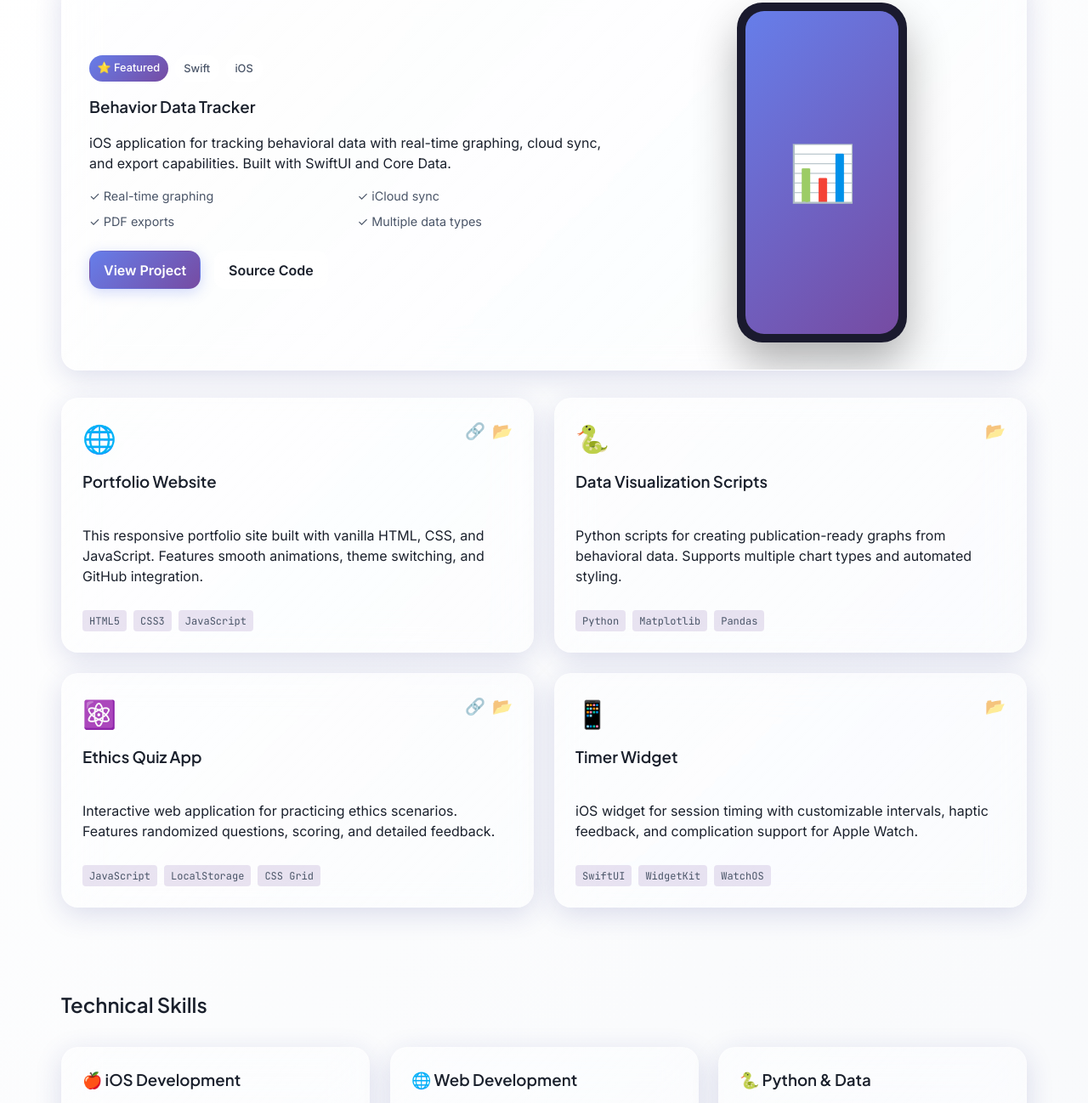
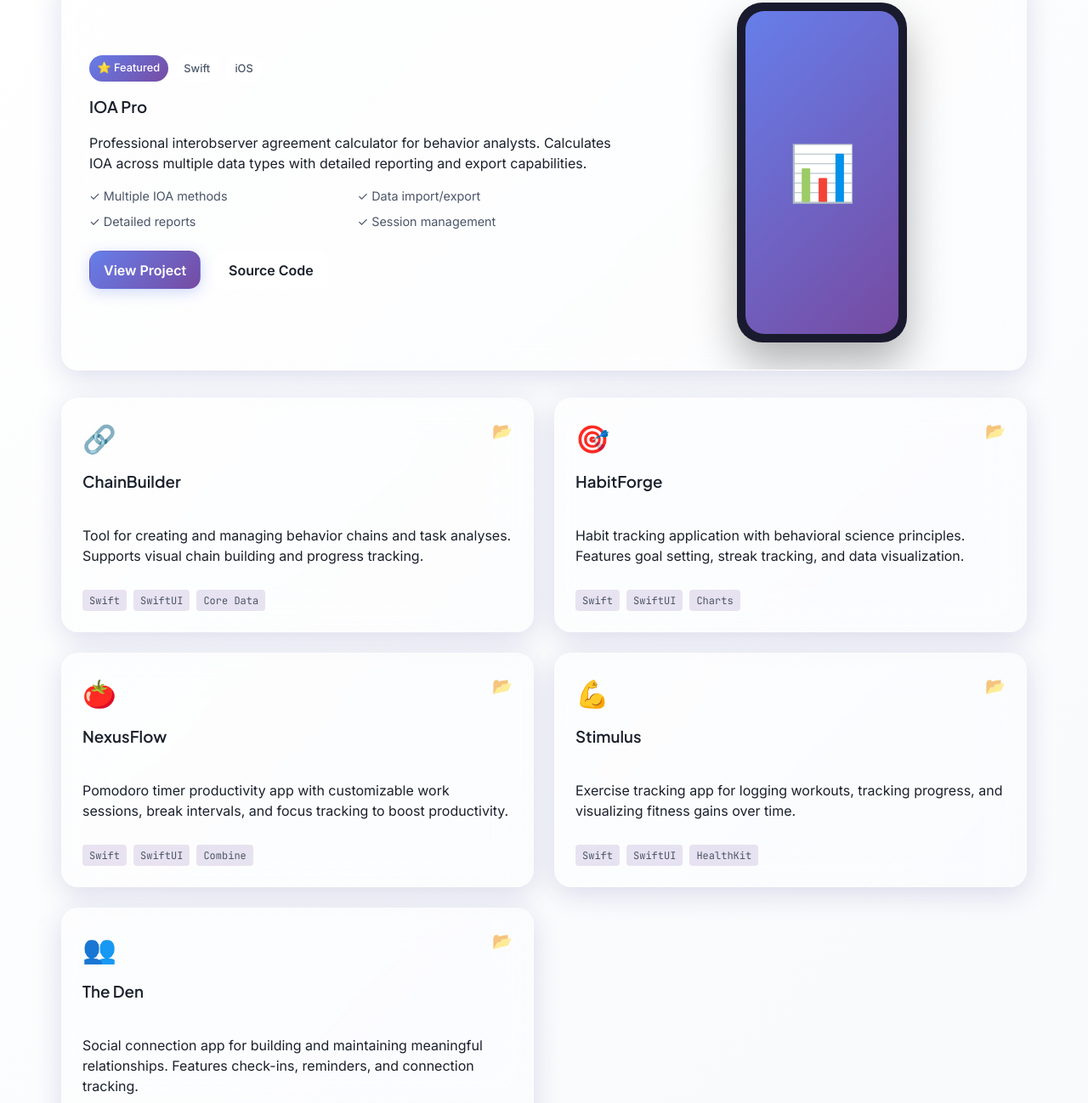
Before and after one commit to drsavvage90/drsavvage90.github.io, a plain HTML site: page developer.html in a window 1280 px wide. Shown: the part 1502-2800 px from the top of the page at 85% size. Drawn offline with Linux system fonts and the light colour scheme.

Commit message:
Update developer page with actual projects
- Remove tech stack emoji icons from hero
- Replace placeholder projects with real ones:
  - IOA Pro (featured) - IOA calculator
  - ChainBuilder - Behavior chains
  - HabitForge - Habit tracking
  - NexusFlow - Pomodoro timer
  - Stimulus - Exercise tracker
  - The Den - Social connection app

```diff
--- a/developer.html
+++ b/developer.html
@@ -100,14 +100,6 @@
             applications. Currently seeking opportunities to grow and contribute to innovative teams.
           </p>
 
-          <div class="tech-stack-preview">
-            <span class="tech-icon" title="Swift">🍎</span>
-            <span class="tech-icon" title="JavaScript">⚡</span>
-            <span class="tech-icon" title="Python">🐍</span>
-            <span class="tech-icon" title="HTML/CSS">🎨</span>
-            <span class="tech-icon" title="Git">📦</span>
-          </div>
-
           <div class="flex gap-4 flex-wrap justify-center">
             <a class="btn btn-primary" href="#projects" data-scroll="#projects">View Projects</a>
             <a class="btn" href="https://github.com/drsavvage90" target="_blank" rel="noopener">
@@ -171,17 +163,17 @@
                   <span class="badge">Swift</span>
                   <span class="badge">iOS</span>
                 </div>
-                <h3>Behavior Data Tracker</h3>
-                <p>iOS application for tracking behavioral data with real-time graphing, cloud sync, and export capabilities. Built with SwiftUI and Core Data.</p>
+                <h3>IOA Pro</h3>
+                <p>Professional interobserver agreement calculator for behavior analysts. Calculates IOA across multiple data types with detailed reporting and export capabilities.</p>
                 <div class="project-features">
-                  <span>✓ Real-time graphing</span>
-                  <span>✓ iCloud sync</span>
-                  <span>✓ PDF exports</span>
-                  <span>✓ Multiple data types</span>
+                  <span>✓ Multiple IOA methods</span>
+                  <span>✓ Data import/export</span>
+                  <span>✓ Detailed reports</span>
+                  <span>✓ Session management</span>
                 </div>
                 <div class="project-links">
                   <a href="#" class="btn btn-primary">View Project</a>
-                  <a href="#" class="btn">Source Code</a>
+                  <a href="https://github.com/drsavvage90/IOA-Pro" class="btn" target="_blank" rel="noopener">Source Code</a>
                 </div>
               </div>
               <div class="featured-project-visual">
@@ -197,67 +189,81 @@
             <div class="grid grid-2 grid-gap-lg">
               <article class="card project-card">
                 <div class="project-header">
-                  <div class="project-icon">🌐</div>
+                  <div class="project-icon">🔗</div>
                   <div class="project-links-mini">
-                    <a href="#" aria-label="View live site">🔗</a>
-                    <a href="#" aria-label="View source code">📂</a>
+                    <a href="https://github.com/drsavvage90/ChainBuilder" target="_blank" rel="noopener" aria-label="View source code">📂</a>
                   </div>
                 </div>
-                <h3>Portfolio Website</h3>
-                <p>This responsive portfolio site built with vanilla HTML, CSS, and JavaScript. Features smooth animations, theme switching, and GitHub integration.</p>
+                <h3>ChainBuilder</h3>
+                <p>Tool for creating and managing behavior chains and task analyses. Supports visual chain building and progress tracking.</p>
                 <div class="project-tech">
-                  <span>HTML5</span>
-                  <span>CSS3</span>
-                  <span>JavaScript</span>
+                  <span>Swift</span>
+                  <span>SwiftUI</span>
+                  <span>Core Data</span>
                 </div>
               </article>
 
               <article class="card project-card">
                 <div class="project-header">
-                  <div class="project-icon">🐍</div>
+                  <div class="project-icon">🎯</div>
                   <div class="project-links-mini">
-                    <a href="#" aria-label="View source code">📂</a>
+                    <a href="https://github.com/drsavvage90/HabitForge" target="_blank" rel="noopener" aria-label="View source code">📂</a>
                   </div>
                 </div>
-                <h3>Data Visualization Scripts</h3>
-                <p>Python scripts for creating publication-ready graphs from behavioral data. Supports multiple chart types and automated styling.</p>
+                <h3>HabitForge</h3>
+                <p>Habit tracking application with behavioral science principles. Features goal setting, streak tracking, and data visualization.</p>
                 <div class="project-tech">
-                  <span>Python</span>
-                  <span>Matplotlib</span>
-                  <span>Pandas</span>
+                  <span>Swift</span>
+                  <span>SwiftUI</span>
+                  <span>Charts</span>
                 </div>
               </article>
 
               <article class="card project-card">
                 <div class="project-header">
-                  <div class="project-icon">⚛️</div>
+                  <div class="project-icon">🍅</div>
                   <div class="project-links-mini">
-                    <a href="#" aria-label="View live site">🔗</a>
-                    <a href="#" aria-label="View source code">📂</a>
+                    <a href="https://github.com/drsavvage90/NexusFlow" target="_blank" rel="noopener" aria-label="View source code">📂</a>
                   </div>
                 </div>
-                <h3>Ethics Quiz App</h3>
-                <p>Interactive web application for practicing ethics scenarios. Features randomized questions, scoring, and detailed feedback.</p>
+                <h3>NexusFlow</h3>
+                <p>Pomodoro timer productivity app with customizable work sessions, break intervals, and focus tracking to boost productivity.</p>
                 <div class="project-tech">
-                  <span>JavaScript</span>
-                  <span>LocalStorage</span>
-                  <span>CSS Grid</span>
+                  <span>Swift</span>
+                  <span>SwiftUI</span>
+                  <span>Combine</span>
                 </div>
               </article>
 
               <article class="card project-card">
                 <div class="project-header">
-                  <div class="project-icon">📱</div>
+                  <div class="project-icon">💪</div>
                   <div class="project-links-mini">
-                    <a href="#" aria-label="View source code">📂</a>
+                    <a href="https://github.com/drsavvage90/Stimulus" target="_blank" rel="noopener" aria-label="View source code">📂</a>
                   </div>
                 </div>
-                <h3>Timer Widget</h3>
-                <p>iOS widget for session timing with customizable intervals, haptic feedback, and complication support for Apple Watch.</p>
+                <h3>Stimulus</h3>
+                <p>Exercise tracking app for logging workouts, tracking progress, and visualizing fitness gains over time.</p>
                 <div class="project-tech">
+                  <span>Swift</span>
                   <span>SwiftUI</span>
-                  <span>WidgetKit</span>
-                  <span>WatchOS</span>
+                  <span>HealthKit</span>
+                </div>
+              </article>
+
+              <article class="card project-card">
+                <div class="project-header">
+                  <div class="project-icon">👥</div>
+                  <div class="project-links-mini">
+                    <a href="https://github.com/drsavvage90/The-Den" target="_blank" rel="noopener" aria-label="View source code">📂</a>
+                  </div>
+                </div>
+                <h3>The Den</h3>
+                <p>Social connection app for building and maintaining meaningful relationships. Features check-ins, reminders, and connection tracking.</p>
+                <div class="project-tech">
+                  <span>Swift</span>
+                  <span>SwiftUI</span>
+                  <span>CloudKit</span>
                 </div>
               </article>
             </div>
```
